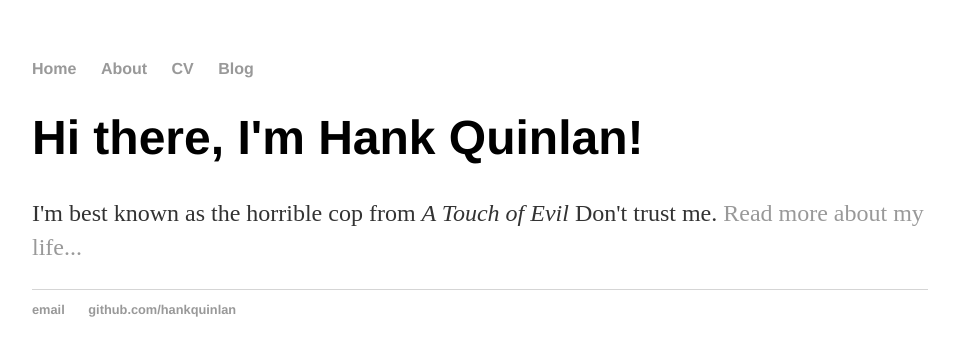
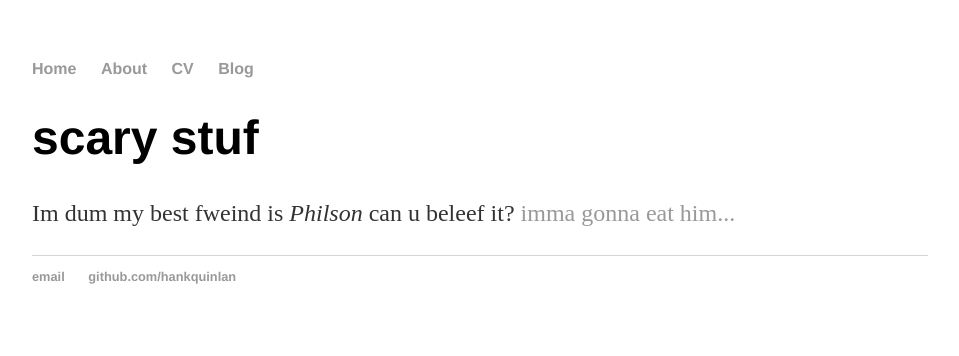
Before and after one commit to johnnh-fish/johnnh-fish.github.io, a Jekyll site: the page built from index.html, in a window 1280 px wide. Shown: the top 356 px of the page, without its empty margins (160-1119 px from the left). Built offline with Jekyll 4.4.1, drawn with Linux system fonts in a browser that asks for light colours.

Commit message:
Update index.html

```diff
--- a/index.html
+++ b/index.html
@@ -1,30 +1,8 @@
-<!DOCTYPE html>
-<html>
-	<head>
-		<title>The Deadlands</title>
-		<!-- link to main stylesheet -->
-		<link rel="stylesheet" type="text/css" href="/css/main.css">
-	</head>
-	<body>
-		<nav>
-    		<ul>
-        		<li><a href="/">Home</a></li>
-	        	<li><a href="/about">About</a></li>
-        		<li><a href="/cv">CV</a></li>
-        		<li><a href="/blog">Blog</a></li>
-    		</ul>
-		</nav>
-		<div class="container">
-    		<div class="blurb">
-        		<h1>Hi there, I'm Hank Quinlan!</h1>
-				<p>I'm best known as the horrible cop from <em>A Touch of Evil</em> Don't trust me. <a href="/about">Read more about my life...</a></p>
-    		</div><!-- /.blurb -->
-		</div><!-- /.container -->
-		<footer>
-    		<ul>
-        		<li><a href="mailto:hankquinlanhub@gmail.com">email</a></li>
-        		<li><a href="https://github.com/hankquinlan">github.com/hankquinlan</a></li>
-			</ul>
-		</footer>
-	</body>
-</html>
+---
+layout: default
+title: The Deadlands
+---
+<div class="blurb">
+	<h1>scary stuf</h1>
+	<p>Im dum my best fweind is <em>Philson</em> can u beleef it? <a href="/about">imma gonna eat him...</a></p>
+</div><!-- /.blurb -->
```
